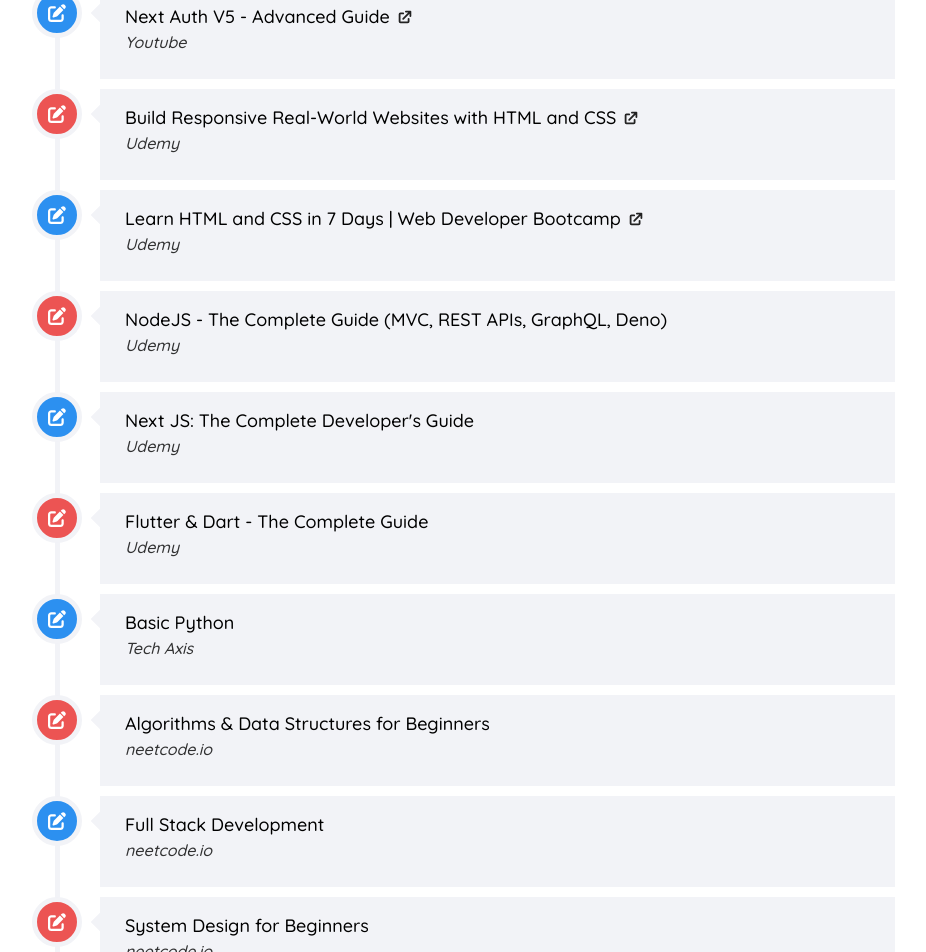
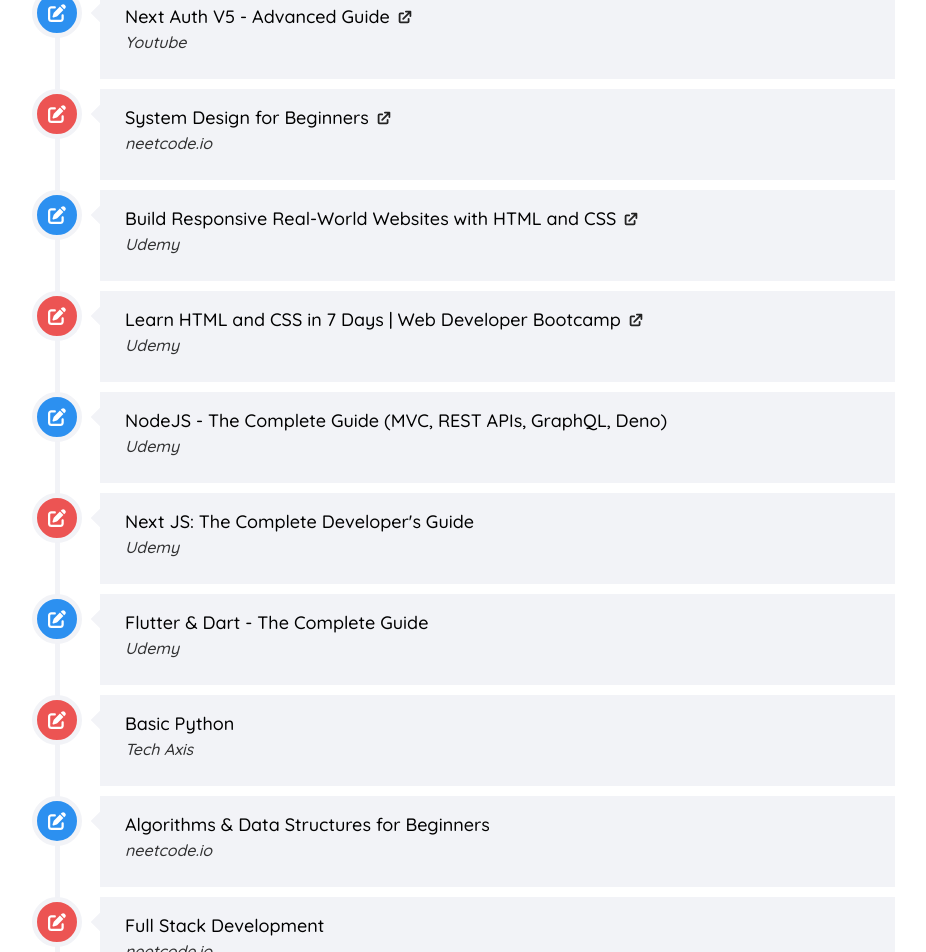
Before and after one commit to bidursapkota00/Next-Portfolio, a Next.js app: page / in a window 1280 px wide. Shown: the part 6020-6972 px from the top of the page, without its empty margins (330-1256 px from the left). Built offline with nearby package versions, Linux system fonts and the light colour scheme; no server answers; a web font is replaced by a local one.

Commit message:
typos in about description and trainings updated

```diff
--- a/src/components/about/about.tsx
+++ b/src/components/about/about.tsx
@@ -22,9 +22,9 @@
         Demonstrated prociency in building impactful projects such as a Smart
         Water Meter with payment integration and a Job Application platform.
         Backed by diverse training in FastAPI, Next.js, MySQL, and Flutter, and
-        recognized for excellence with a rst-place award at the Yatra 4.0
+        recognized for excellence with a first-place award at the Yatra 4.0
         Hardware Model Exhibition. Passionate about IoT, ethical hacking, and
-        continuously exploring cutting-edge tech to solve real-world problems
+        continuously exploring cutting-edge tech to solve real-world problems.
       </p>
       <div className="about__skills">
         <div className="about__box">
--- a/src/components/training/training.tsx
+++ b/src/components/training/training.tsx
@@ -30,6 +30,11 @@
     title: "Next Auth V5 - Advanced Guide",
     organization: "Youtube",
     github: "https://github.com/bidursapkota00/next-auth-v5-advanced-guide",
+  },
+  {
+    title: "System Design for Beginners",
+    organization: "neetcode.io",
+    github: "https://github.com/bidursapkota00/System-Design-for-Beginners",
   },
   {
     title: "Build Responsive Real-World Websites with HTML and CSS",
@@ -93,11 +98,7 @@
     organization: "neetcode.io",
     github: "",
   },
-  {
-    title: "System Design for Beginners",
-    organization: "neetcode.io",
-    github: "",
-  },
+
   // {
   //   title: "Docker & Kubernetes: The Practical Guide",
   //   organization: "Udemy",
```
